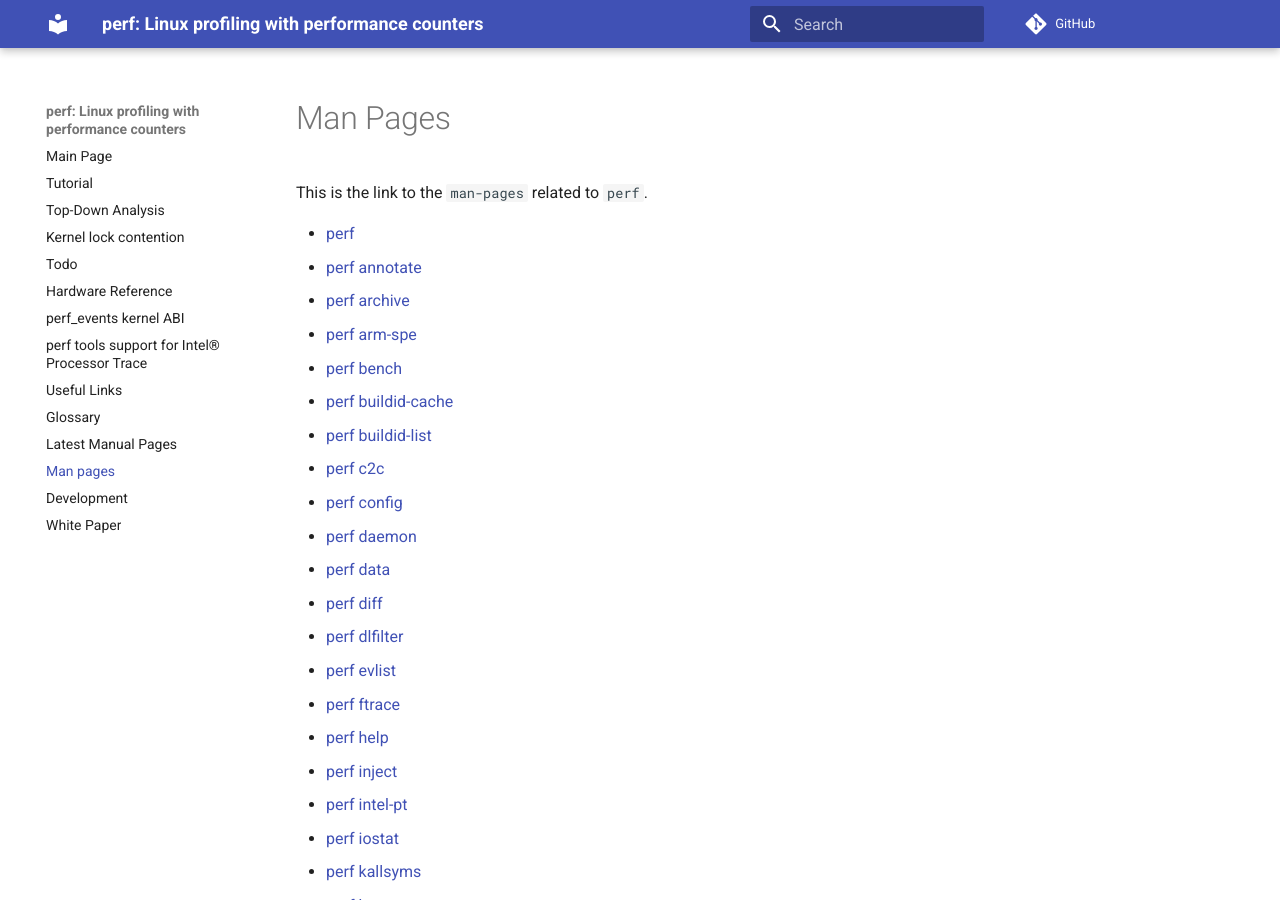
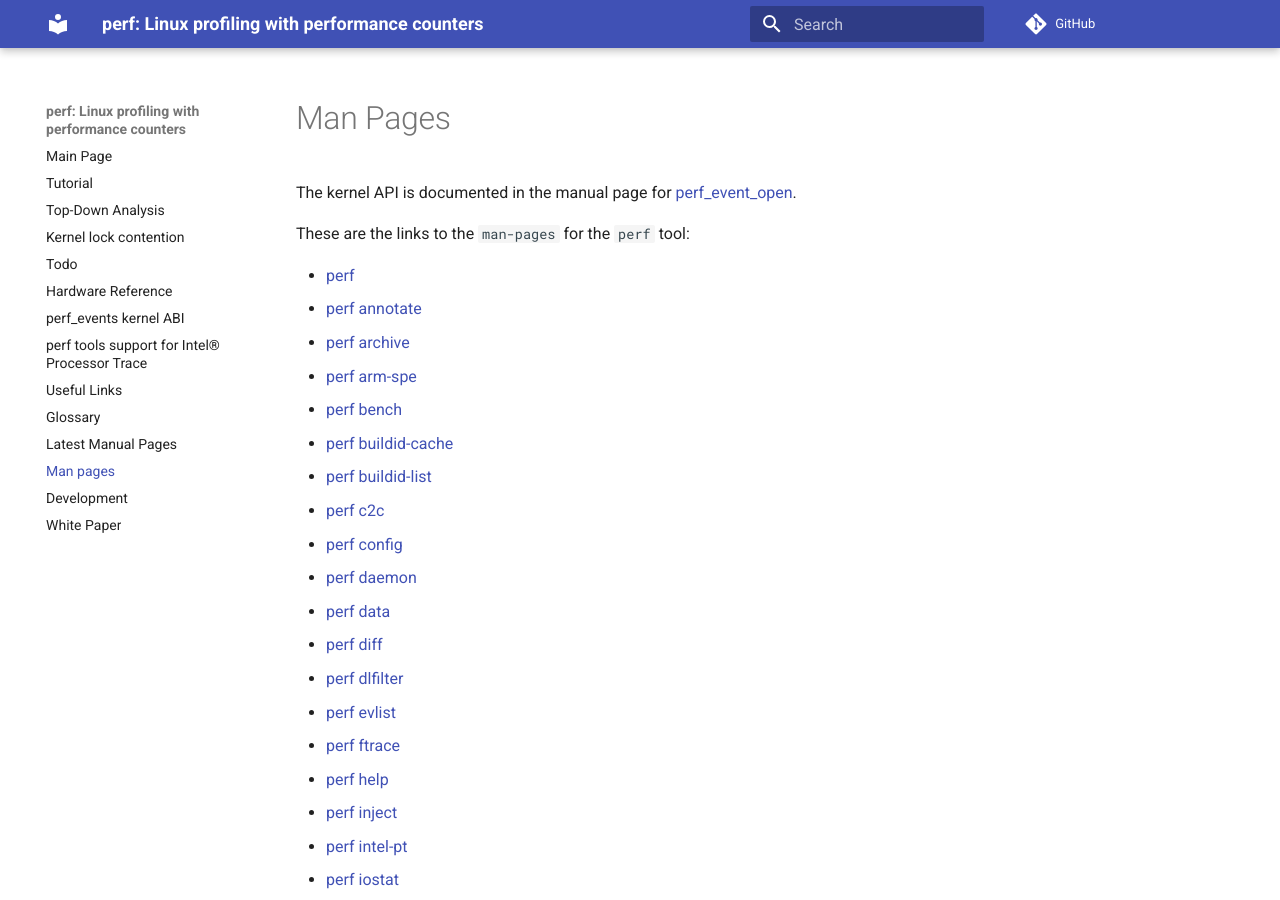
Before and after one commit to perfwiki/main, an MkDocs documentation site: the page built from docs/man-pages.md, in a window 1280 px wide and 900 px high. Built offline with MkDocs 1.6.1 and Material for MkDocs 9.7.7, drawn with Linux system fonts in a browser that asks for light colours; comment, search, counter and statistics services are not loaded.

Commit message:
man-pages: Add perf_event_open link
Not in the perf tool tree, but a very useful link.

```diff
--- a/docs/man-pages.md
+++ b/docs/man-pages.md
@@ -1,6 +1,9 @@
 # Man Pages
 
-This is the link to the `man-pages` related to `perf`.
+The kernel API is documented in the manual page for
+[perf_event_open](https://man7.org/linux/man-pages/man2/perf_event_open.2.html).
+
+These are the links to the `man-pages` for the `perf` tool:
 
 - [perf](https://man7.org/linux/man-pages/man1/perf.1.html)
 - [perf annotate](https://man7.org/linux/man-pages/man1/perf-annotate.1.html)
```
